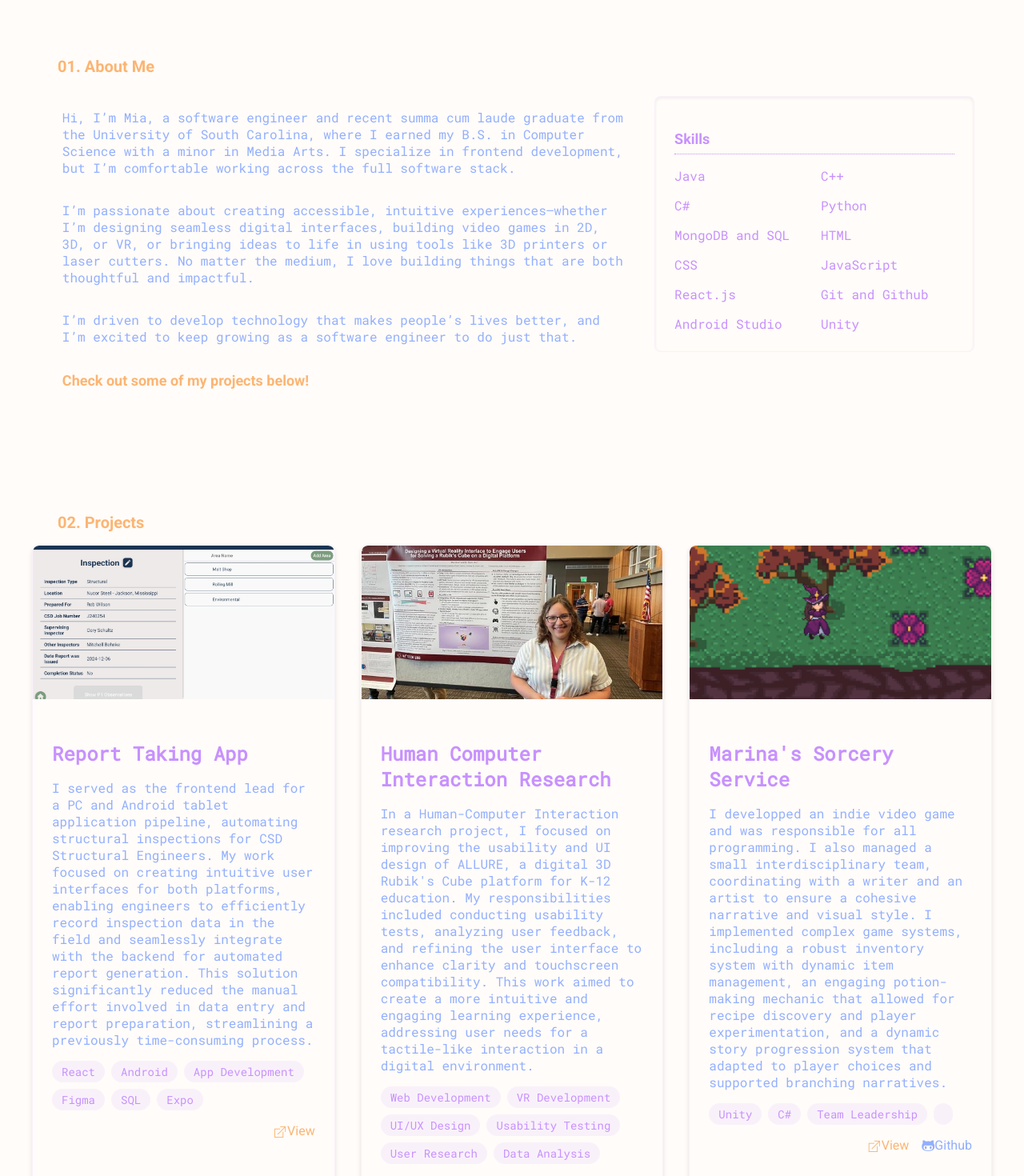
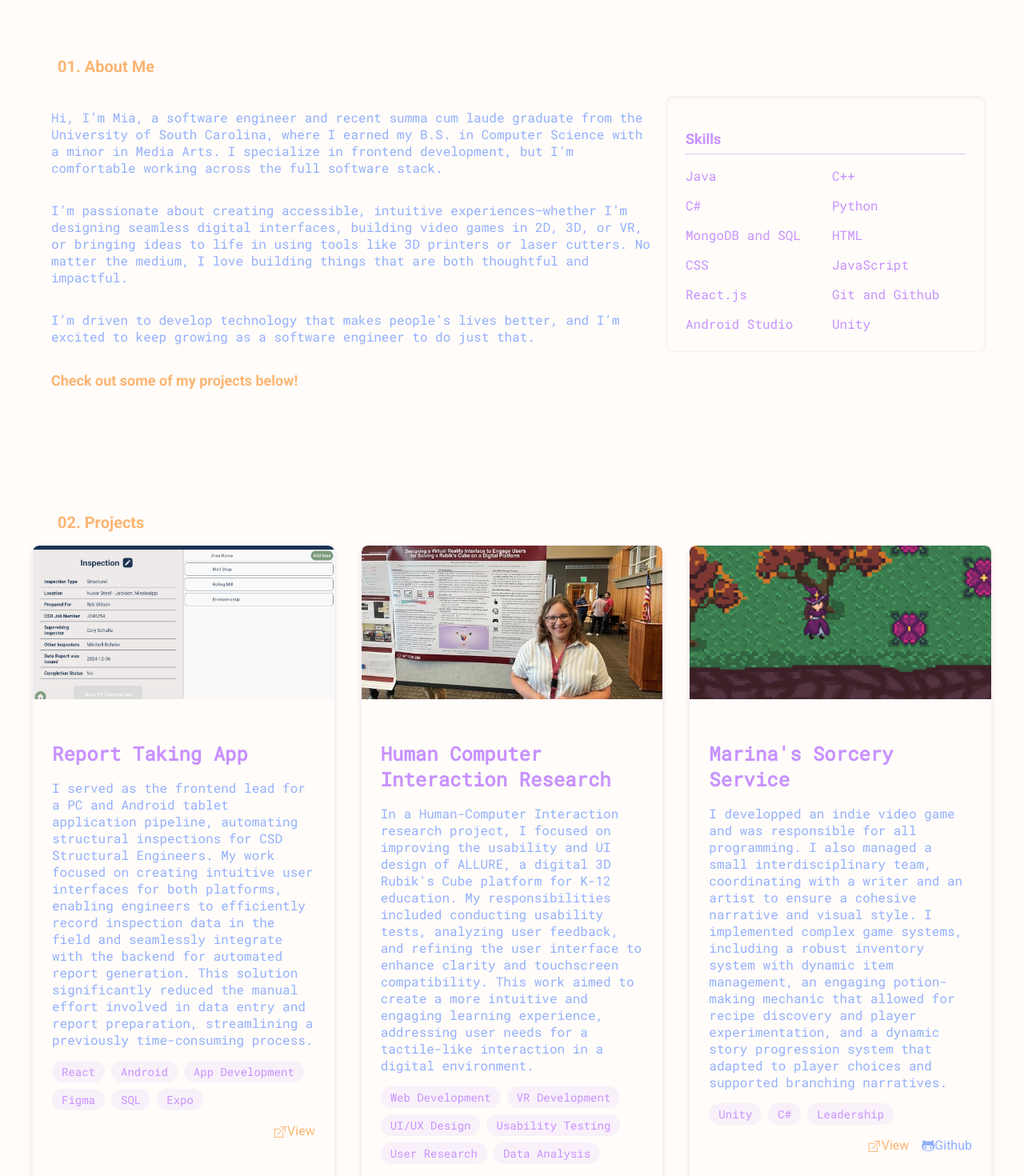
Before and after one commit to miasilv/my-portfolio, a React (Vite) app: page / in a window 1280 px wide. Shown: the part 680-2150 px from the top of the page at 80% size. Built offline with nearby package versions, Linux system fonts and the light colour scheme.

Commit message:
fixing for mobile

```diff
--- a/src/components/About.css
+++ b/src/components/About.css
@@ -9,9 +9,9 @@
 
 .blurb {
   display: flex;
+  flex: 2;
   flex-direction: column;
   margin: 0rem 1rem;
-  width: 60%;
 }
 
 .emphasis-text {
--- a/src/components/Contact.css
+++ b/src/components/Contact.css
@@ -21,7 +21,7 @@
 }
 .form-group {
   margin-bottom: 1.5rem;
-  width: 90%;
+  width: 100%;
 }
 .contact-form {
   display: flex;
@@ -38,7 +38,7 @@
 }
 .form-group input,
 .form-group textarea {
-  width: 100%;
+  width: 93%;
   padding: 1rem 1rem;
   border: 1px solid var(--secondary-color);
   border-radius: 0.375rem;
--- a/src/components/Navbar.css
+++ b/src/components/Navbar.css
@@ -22,6 +22,13 @@
   margin: 0;
   padding: 0;
 }
+
+@media (max-width: 750px) {
+  .navbar-link {
+      display: none;
+  }
+}
+
 .navbar-list li {
   align-self: center;
 }
--- a/src/components/Projects.jsx
+++ b/src/components/Projects.jsx
@@ -25,7 +25,7 @@ function Projects() {
     {
       title: "Marina's Sorcery Service",
       description: "I developped an indie video game and was responsible for all programming. I also managed a small interdisciplinary team, coordinating with a writer and an artist to ensure a cohesive narrative and visual style. I implemented complex game systems, including a robust inventory system with dynamic item management, an engaging potion-making mechanic that allowed for recipe discovery and player experimentation, and a dynamic story progression system that adapted to player choices and supported branching narratives.",
-      tags: ["Unity", "C#", "Team Leadership", ""],
+      tags: ["Unity", "C#", "Leadership"],
       image: Marina,
       github: "https://github.com/miasilv/Marinas-Sorcery-Service",
       live: "https://miasilv.itch.io/marinas-sorcery-service"
```
